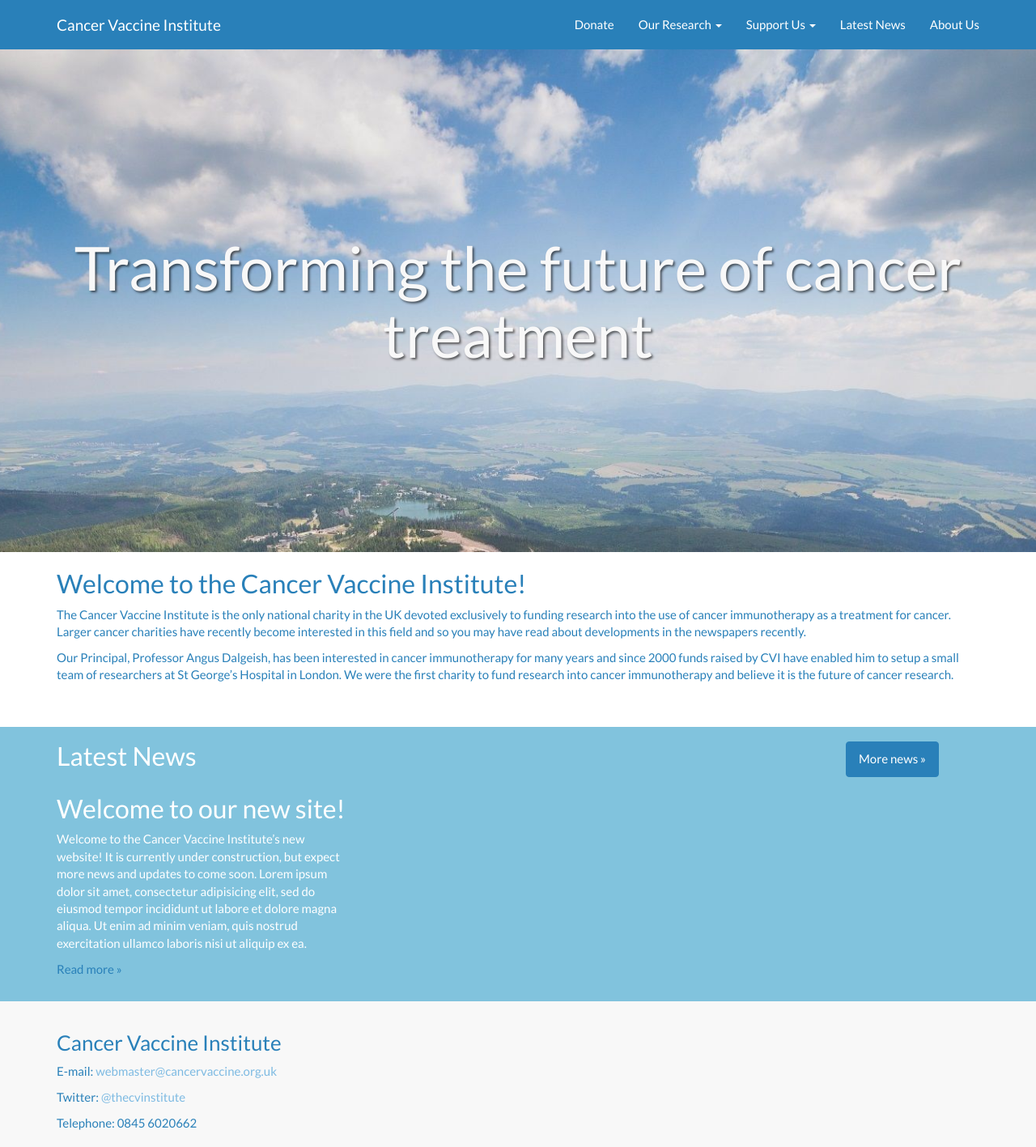
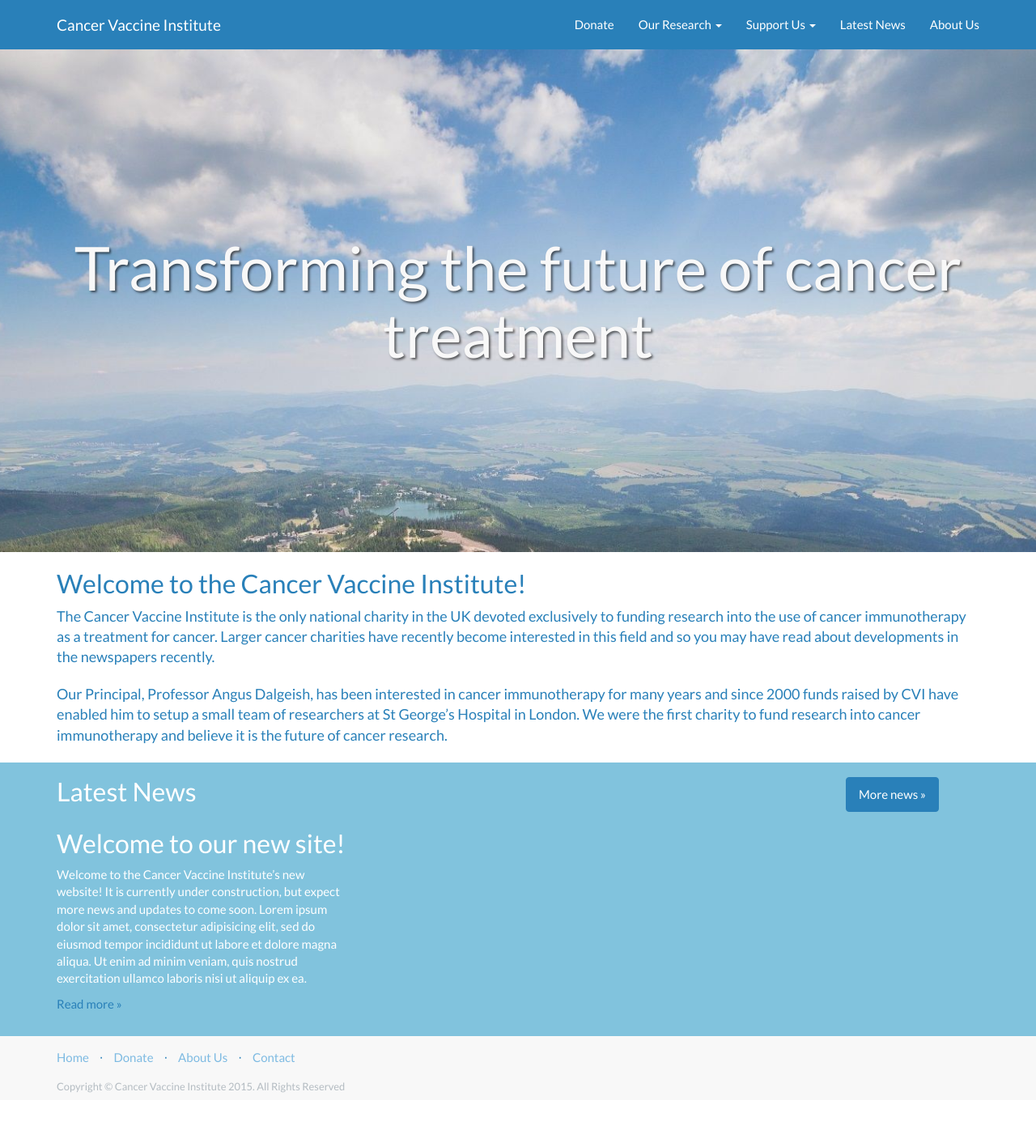
Before and after one commit to CancerVaccine/cancervaccine.github.io, a Jekyll site: the page built from index.html, in a window 1280 px wide. Shown: the whole page at 81% size. Built offline with Jekyll 4.4.1, drawn with Linux system fonts in a browser that asks for light colours; nearby versions of some CDN libraries; after the commit the page ends 1359 px from its top, so only the background shows below that.

Commit message:
Fixed footer

```diff
--- a/_includes/footer.html
+++ b/_includes/footer.html
@@ -1,16 +1,26 @@
 <footer>
   <div class="container">
-    <div class="row">
-      <div class="col-md-12">
-        <h3>{{ site.title }}</h3>
-        <p>E-mail: <a href="mailto:{{ site.email }}">{{ site.email }}</a></p>
-
-        {% if site.twitter_username %}
-        <p>Twitter: <a href="https://twitter.com/{{ site.twitter_username }}">@{{ site.twitter_username }}</a></p>
-        {% endif %}
-
-        <p>Telephone: {{ site.telephone }}</p>
+      <div class="row">
+          <div class="col-lg-12">
+              <ul class="list-inline">
+                  <li>
+                      <a href="/">Home</a>
+                  </li>
+                  <li class="footer-menu-divider">&sdot;</li>
+                  <li>
+                      <a href="/donate/">Donate</a>
+                  </li>
+                  <li class="footer-menu-divider">&sdot;</li>
+                  <li>
+                      <a href="/about-us/">About Us</a>
+                  </li>
+                  <li class="footer-menu-divider">&sdot;</li>
+                  <li>
+                      <a href="#contact">Contact</a>
+                  </li>
+              </ul>
+              <p class="copyright text-muted small">Copyright &copy; {{ site.title }} {{ site.time | date: '%Y' }}. All Rights Reserved</p>
+          </div>
       </div>
-    </div>
   </div>
 </footer>
--- a/index.html
+++ b/index.html
@@ -2,6 +2,7 @@
 title: Welcome to the Cancer Vaccine Institute
 layout: default
 ---
+
 
 <style>
   .intro-header {
@@ -29,25 +30,20 @@
     <div class="row">
       <div class="col-md-12">
         <h2>Welcome to the Cancer Vaccine Institute!</h2>
-      <p>
-        The Cancer Vaccine Institute is the only national charity in the UK devoted exclusively
-        to funding research into the use of cancer immunotherapy as a treatment for cancer.
-        Larger cancer charities have recently become interested in this field and so you may
-        have read about developments in the newspapers recently.
+        <p class="lead">
+          The Cancer Vaccine Institute is the only national charity in the UK devoted exclusively to funding research into the use
+          of cancer immunotherapy as a treatment for cancer. Larger cancer charities have recently become interested in this
+          field and so you may have read about developments in the newspapers recently.
         </p>
 
-      <p>
-        Our Principal, Professor Angus
-        Dalgeish, has been interested in cancer immunotherapy for many years and since 2000 funds
-        raised by CVI have enabled him to setup a small team of researchers at St George’s
-        Hospital in London. We were the first charity to fund research into cancer
-        immunotherapy and believe it is the future of cancer research.
+        <p class="lead">
+          Our Principal, Professor Angus Dalgeish, has been interested in cancer immunotherapy for many years and since 2000 funds
+          raised by CVI have enabled him to setup a small team of researchers at St George’s Hospital in London. We were
+          the first charity to fund research into cancer immunotherapy and believe it is the future of cancer research.
         </p>
       </div>
     </div>
   </div>
-<br />
-<br />
   <div class="altrow">
     {% include latest-news-row.html %}
   </div>
```
Lines whose indentation alone changed are shown as unchanged.
